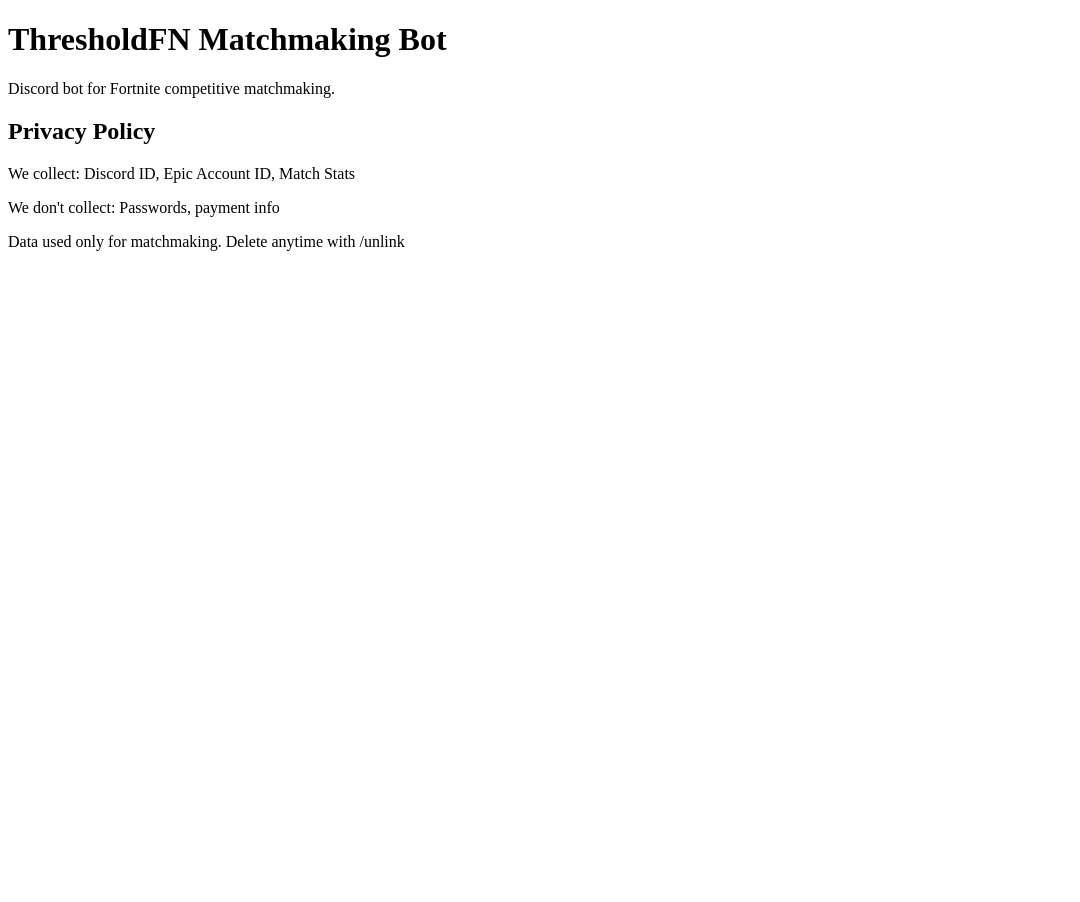
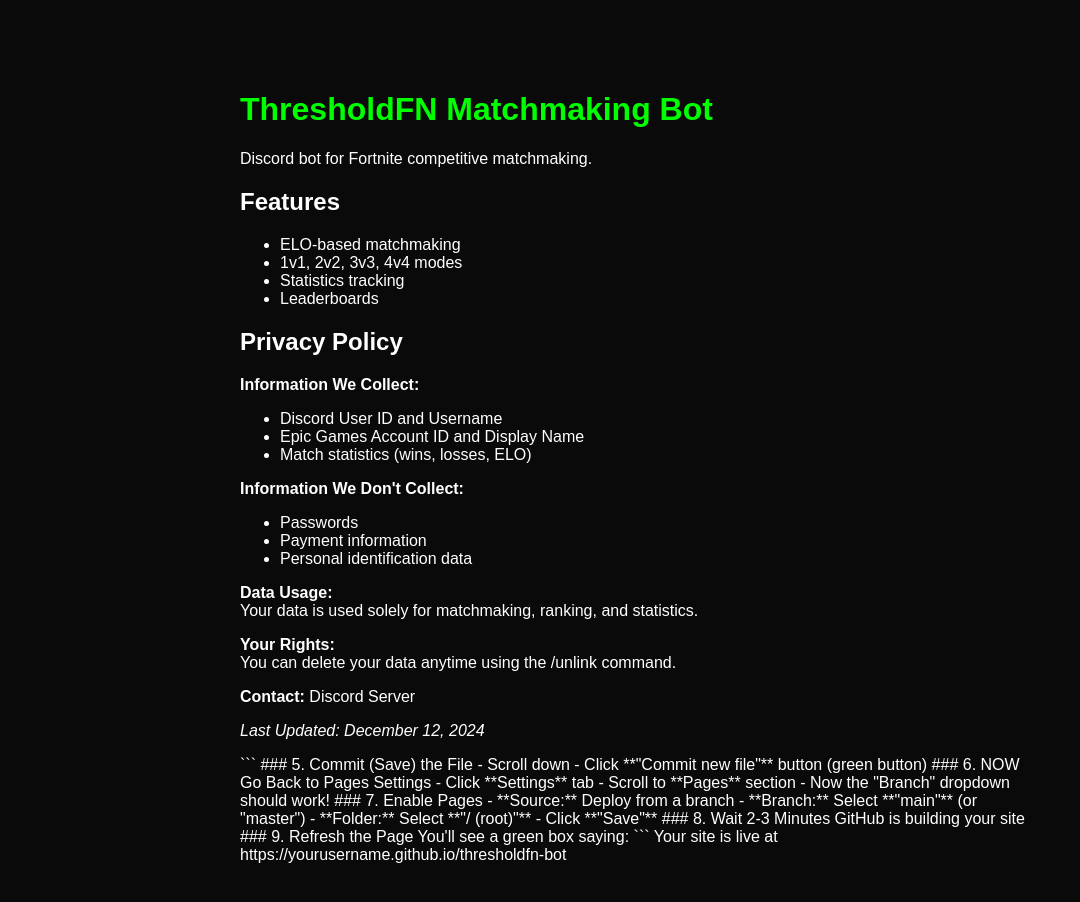
Before and after one commit to austinlel/thresholdfn-bot, a plain HTML site: page index.html in a window 1280 px wide. Shown: the whole page, without its empty margins (0-1080 px from the left). Before the commit the page ends 800 px from the top, so only its background shows below. Drawn offline with Linux system fonts and the light colour scheme.

Commit message:
Update index.html

````diff
--- a/index.html
+++ b/index.html
@@ -2,13 +2,77 @@
 <html>
 <head>
     <title>ThresholdFN Bot</title>
+    <style>
+        body {
+            font-family: Arial, sans-serif;
+            max-width: 800px;
+            margin: 50px auto;
+            padding: 20px;
+            background: #0a0a0a;
+            color: #fff;
+        }
+        h1 { color: #00ff00; }
+    </style>
 </head>
 <body>
     <h1>ThresholdFN Matchmaking Bot</h1>
     <p>Discord bot for Fortnite competitive matchmaking.</p>
+
+    <h2>Features</h2>
+    <ul>
+        <li>ELO-based matchmaking</li>
+        <li>1v1, 2v2, 3v3, 4v4 modes</li>
+        <li>Statistics tracking</li>
+        <li>Leaderboards</li>
+    </ul>
+
     <h2>Privacy Policy</h2>
-    <p>We collect: Discord ID, Epic Account ID, Match Stats</p>
-    <p>We don't collect: Passwords, payment info</p>
-    <p>Data used only for matchmaking. Delete anytime with /unlink</p>
+    <p><strong>Information We Collect:</strong></p>
+    <ul>
+        <li>Discord User ID and Username</li>
+        <li>Epic Games Account ID and Display Name</li>
+        <li>Match statistics (wins, losses, ELO)</li>
+    </ul>
+
+    <p><strong>Information We Don't Collect:</strong></p>
+    <ul>
+        <li>Passwords</li>
+        <li>Payment information</li>
+        <li>Personal identification data</li>
+    </ul>
+
+    <p><strong>Data Usage:</strong><br>
+    Your data is used solely for matchmaking, ranking, and statistics.</p>
+
+    <p><strong>Your Rights:</strong><br>
+    You can delete your data anytime using the /unlink command.</p>
+
+    <p><strong>Contact:</strong> Discord Server</p>
+
+    <p><em>Last Updated: December 12, 2024</em></p>
 </body>
 </html>
+```
+
+### 5. Commit (Save) the File
+- Scroll down
+- Click **"Commit new file"** button (green button)
+
+### 6. NOW Go Back to Pages Settings
+- Click **Settings** tab
+- Scroll to **Pages** section
+- Now the "Branch" dropdown should work!
+
+### 7. Enable Pages
+- **Source:** Deploy from a branch
+- **Branch:** Select **"main"** (or "master")
+- **Folder:** Select **"/ (root)"**
+- Click **"Save"**
+
+### 8. Wait 2-3 Minutes
+GitHub is building your site
+
+### 9. Refresh the Page
+You'll see a green box saying:
+```
+Your site is live at https://yourusername.github.io/thresholdfn-bot
````
